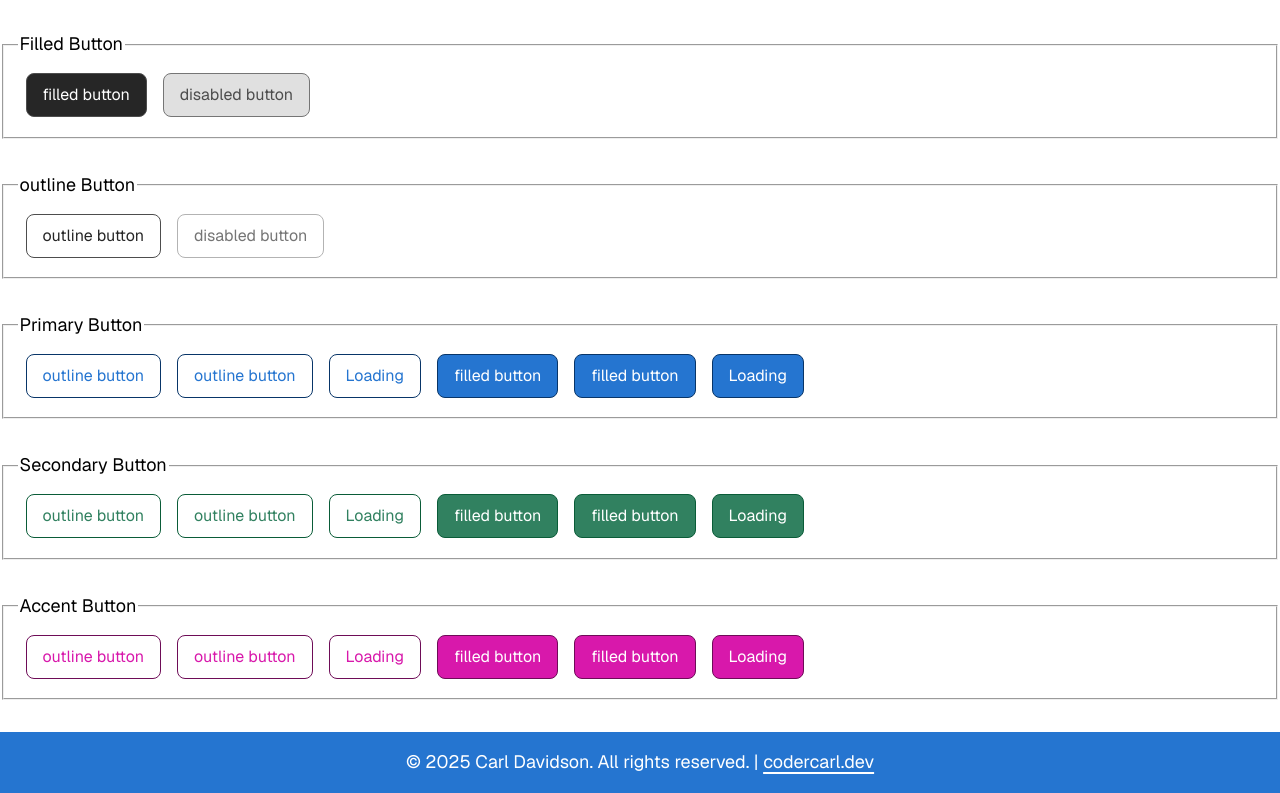
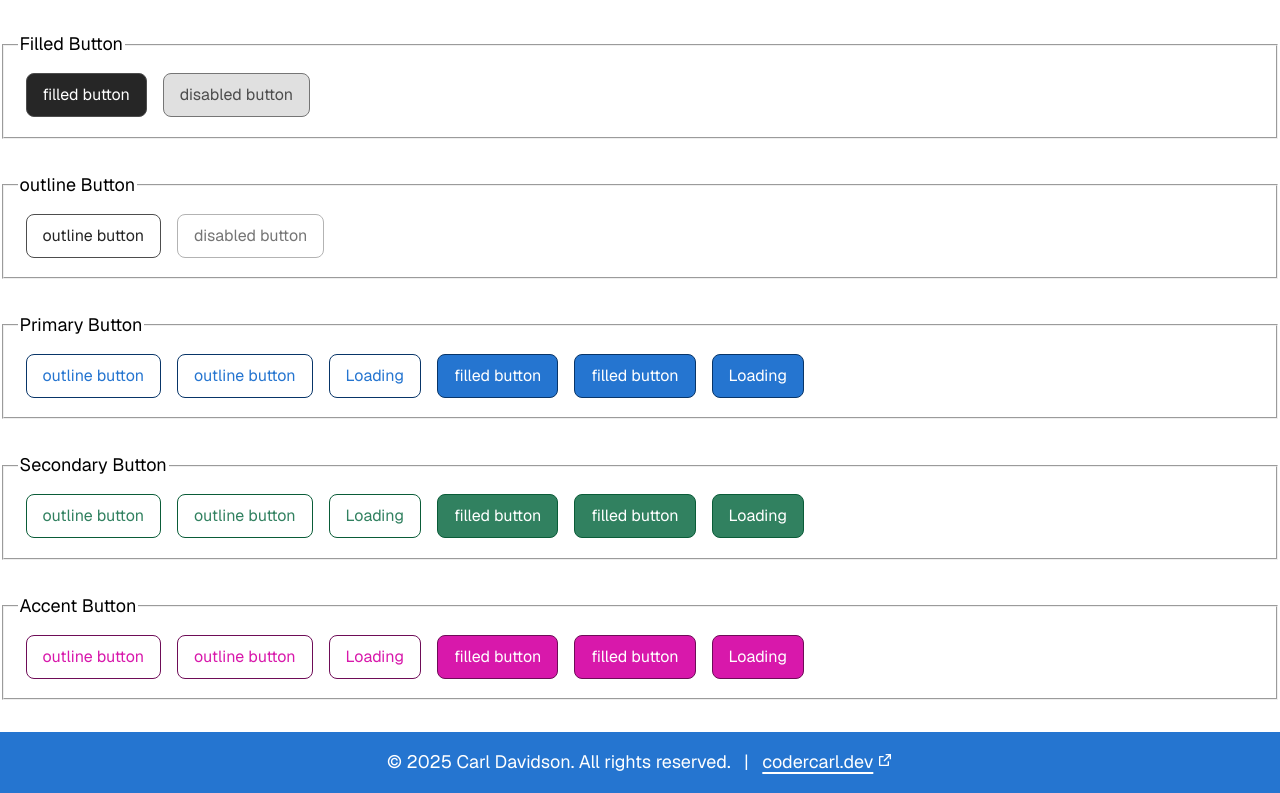
Before and after one commit to codercarl1243/react_components_system, a Next.js app: page / in a window 1280 px wide. Shown: the part 299-1092 px from the top of the page. Built offline with nearby package versions, Linux system fonts and the light colour scheme.

Commit message:
UPDATE add span to target in footer to add spacing

```diff
--- a/components/layout/footer.tsx
+++ b/components/layout/footer.tsx
@@ -1,11 +1,12 @@
 import clsx from 'clsx'
 import type { ComponentProps } from 'react'
+import Link from '@/components/link'
 
 export default function Footer ({ className, ...props }: ComponentProps<'footer'>) {
   const year = new Date().getFullYear()
   return (
         <footer className={clsx('footer', className)} {...props}>
-            <p>&copy; {year} Carl Davidson. All rights reserved. | <a className="link" href="https://codercarl.dev">codercarl.dev</a></p>
+            <p>&copy; {year} Carl Davidson. All rights reserved. <span>|</span> <Link href="https://codercarl.dev">codercarl.dev</Link></p>
         </footer>
   )
 }
```
